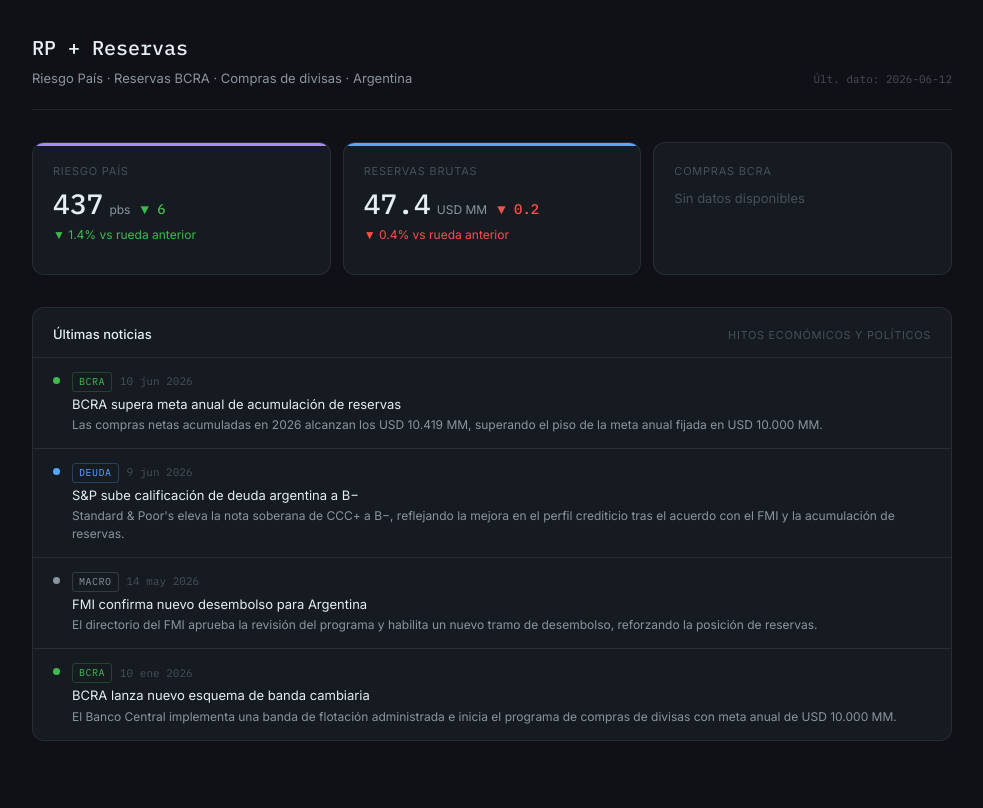
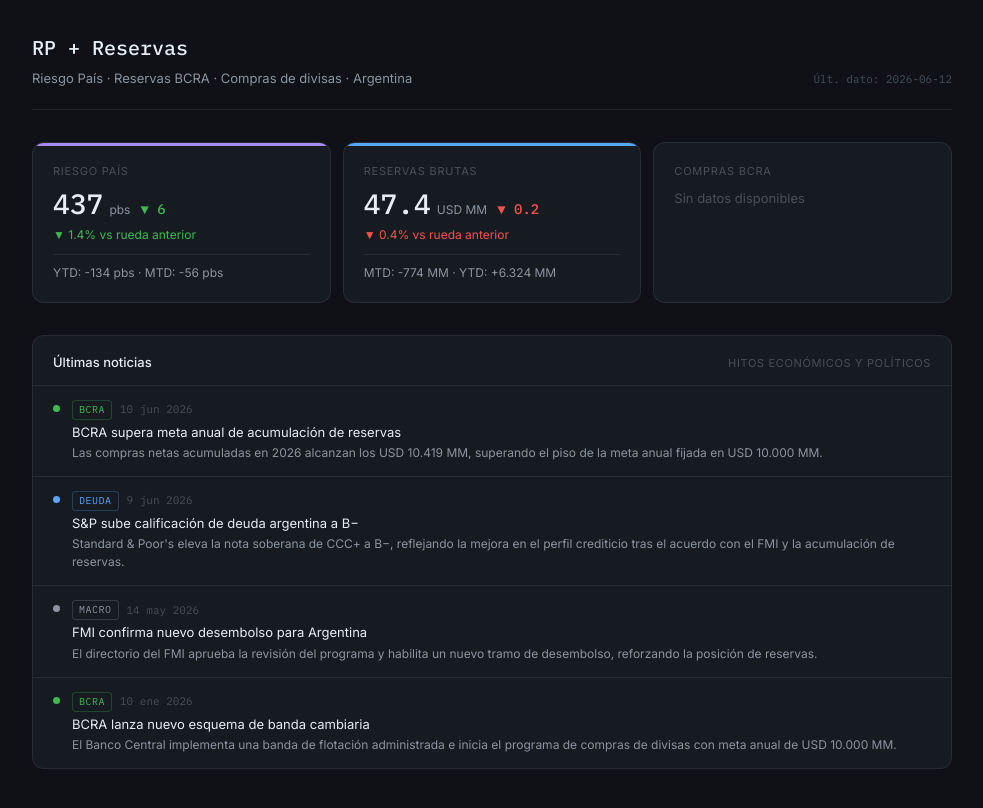
Before and after one commit to lucascepu/RP-RESERVAS, a Next.js app: page / in a window 1280 px wide. Shown: the top 808 px of the page, without its empty margins (148-1131 px from the left). Built offline with nearby package versions, Linux system fonts and the light colour scheme; no server answers.

Commit message:
feat: cards con YTD/MTD reservas y RP

```diff
--- a/src/app/page.tsx
+++ b/src/app/page.tsx
@@ -4,6 +4,11 @@ import HitosPanel from '@/components/HitosPanel';
 import styles from './page.module.css';
 
 export const revalidate = 3600;
+
+function fmtDelta(v: number, unit = 'MM') {
+  const sign = v >= 0 ? '+' : '';
+  return `${sign}${v.toLocaleString('es-AR')} ${unit}`;
+}
 
 export default async function Home() {
   const [rp, reservas, compras] = await Promise.allSettled([
@@ -40,12 +45,10 @@ export default async function Home() {
             unit="pbs"
             variacion={rpData.variacion}
             variacionPct={rpData.variacionPct}
-            min12m={rpData.min12m}
-            max12m={rpData.max12m}
             href="/riesgo-pais"
             accentColor="#a78bfa"
             invertLogic={true}
-            showRange={true}
+            subInfo={`YTD: ${fmtDelta(rpData.ytd, 'pbs')} · MTD: ${fmtDelta(rpData.mtd, 'pbs')}`}
           />
         ) : <CardError label="Riesgo País" />}
 
@@ -58,7 +61,7 @@ export default async function Home() {
             variacionPct={resData.variacionPct}
             href="/reservas"
             accentColor="var(--accent)"
-            showRange={false}
+            subInfo={`MTD: ${fmtDelta(Math.round(resData.mtd), 'MM')} · YTD: ${fmtDelta(Math.round(resData.ytd), 'MM')}`}
           />
         ) : <CardError label="Reservas" />}
 
@@ -71,8 +74,8 @@ export default async function Home() {
             variacionPct={0}
             href="/compras"
             accentColor="var(--green)"
-            showRange={false}
-            subInfo={`Junio: +${compData.acumMes.toLocaleString('es-AR')} MM · 2026: +${compData.acumAnio.toLocaleString('es-AR')} MM`}
+            subInfo={`Junio: +${compData.acumMes.toLocaleString('es-AR')} MM`}
+            subInfo2={`Acum. 2026: +${compData.acumAnio.toLocaleString('es-AR')} MM`}
           />
         ) : <CardError label="Compras BCRA" />}
       </section>
```
